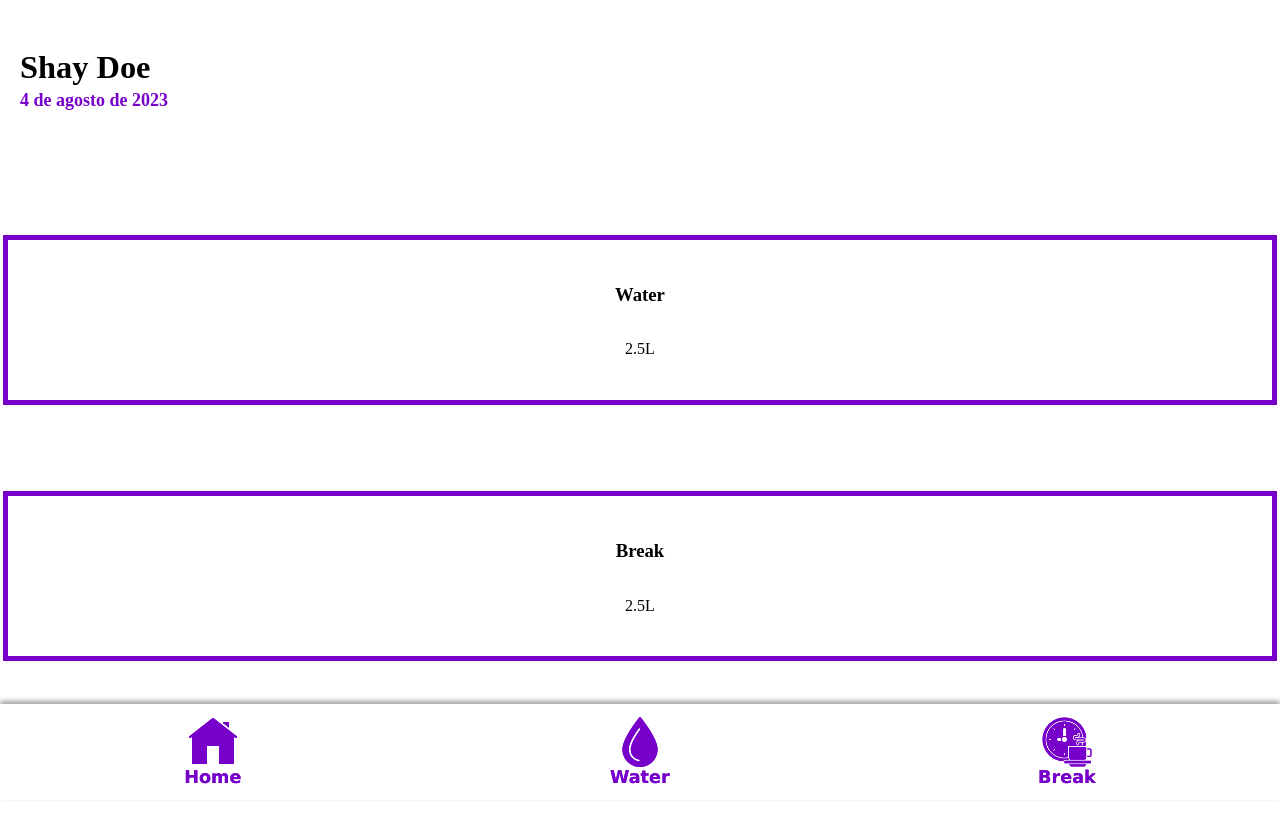
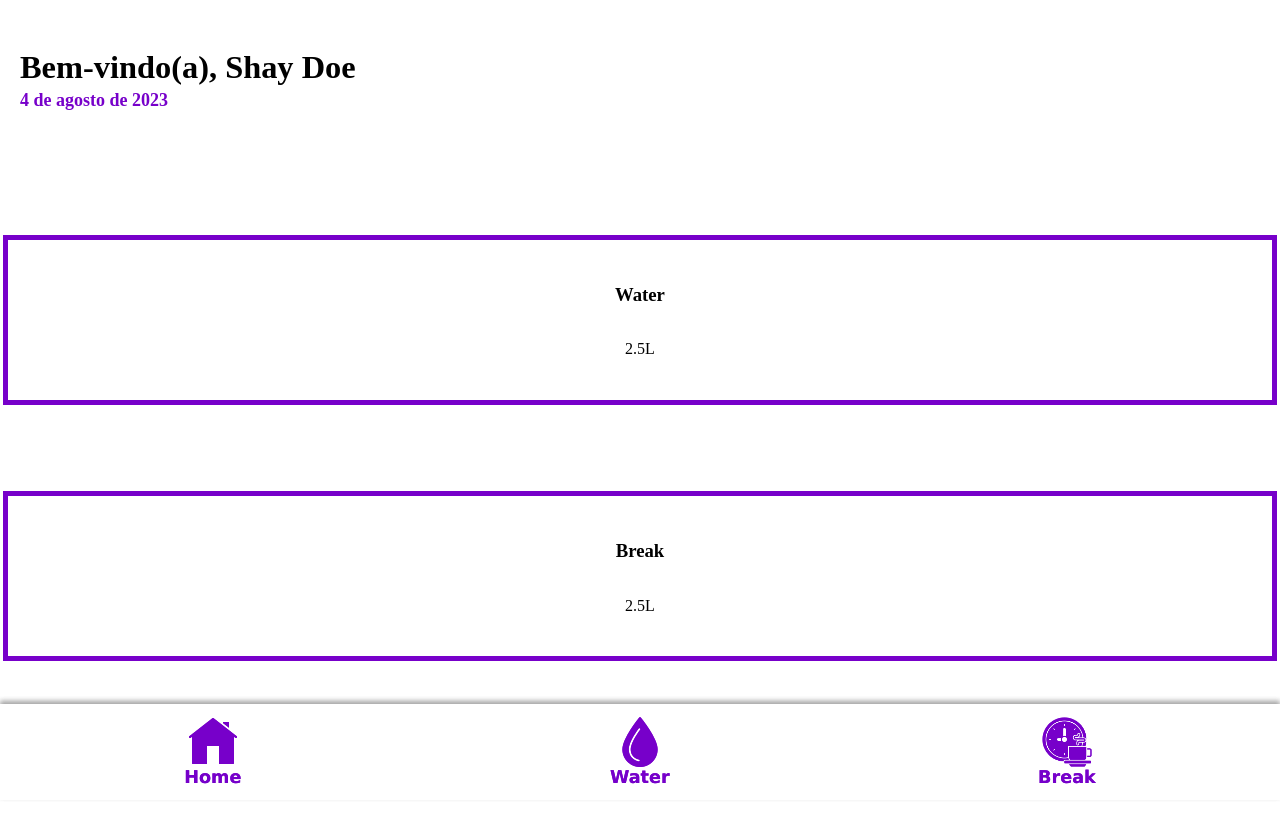
Before and after one commit to akenoduch/Fitness-Tracker, a Svelte app: page / in a window 1280 px wide. Built offline with nearby package versions, Linux system fonts and the light colour scheme.

Commit message:
fix Header each page

```diff
--- a/src/components/Header/Header.svelte
+++ b/src/components/Header/Header.svelte
@@ -2,6 +2,7 @@
 <script lang="ts">
   export let showHeader = false;
   export let userName = "";
+  // export let pageType = "";
 
   // Função para obter a data atual formatada com o mês por extenso
   function getCurrentDate() {
@@ -9,8 +10,16 @@
     return new Date().toLocaleDateString('pt-BR', options);
   }
 
+    // Função para obter a parte relevante da URL após o hash
+    function getCurrentPageType() {
+    return window.location.hash;
+  }
+
   // Inicializar a prop currentDate com a data formatada
   export let currentDate = getCurrentDate();
+
+  // Inicializar a prop pageType com a parte relevante da URL após o hash
+  export let pageType = getCurrentPageType();
 
 </script>
 
@@ -57,10 +66,19 @@
   }
 </style>
 
+
 {#if showHeader}
   <div class="header">
     <div class="user-info">
-      <div class="user-name">{userName}</div>
+      {#if pageType === '#/home'} <!-- Home -->
+        <div class="user-name">Hello, {userName}</div>
+      {:else if pageType === '#/water'} <!-- Water -->
+        <div class="user-name">Daily Water</div>
+      {:else if pageType === '#/break'} <!-- Break -->
+        <div class="user-name">Take a Break</div>
+      {:else} <!-- Outras páginas -->
+        <div class="user-name">Bem-vindo(a), {userName}</div>
+      {/if}
       <div class="date">{currentDate}</div>
     </div>
   </div>
--- a/src/pages/Break.svelte
+++ b/src/pages/Break.svelte
@@ -1,12 +1,10 @@
 <!-- Break.svelte -->
 <script>
   import Footer from '../components/Footer/Footer.svelte';
+  import Header from '../components/Header/Header.svelte';
 </script>
 
 <style lang="scss">
-  * {
-    background-color: rgb(255, 0, 0);
-  }
   /* Estilo para centralizar o texto */
   .centered-content {
     display: flex;
@@ -20,6 +18,10 @@
   /* Estilos adicionais para a página, se necessário */
 </style>
 
+<Header
+showHeader={true}
+></Header>
+
 <div class="centered-content">
   <!-- Conteúdo centralizado -->
   Break
--- a/src/pages/Water.svelte
+++ b/src/pages/Water.svelte
@@ -1,12 +1,11 @@
 <!-- Water.svelte -->
 <script>
   import Footer from '../components/Footer/Footer.svelte';
+  import Header from '../components/Header/Header.svelte';
 </script>
 
 <style lang="scss">
-  * {
-    background-color: black;
-  }
+
   /* Estilo para centralizar o texto */
   .centered-content {
     display: flex;
@@ -20,6 +19,10 @@
   /* Estilos adicionais para a página, se necessário */
 </style>
 
+<Header
+showHeader={true}>
+</Header>
+
 <div class="centered-content">
   <!-- Conteúdo centralizado -->
   Oi
```
